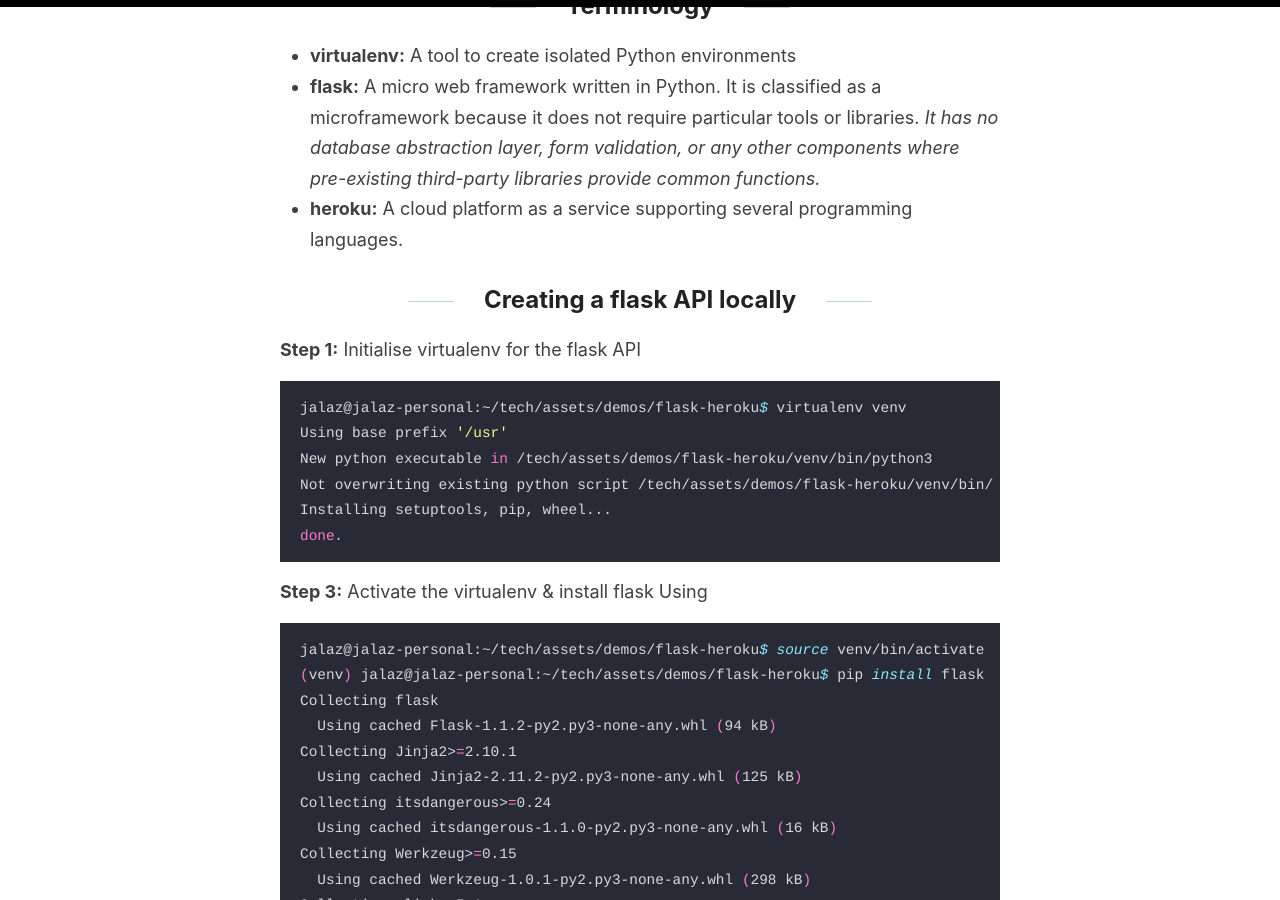
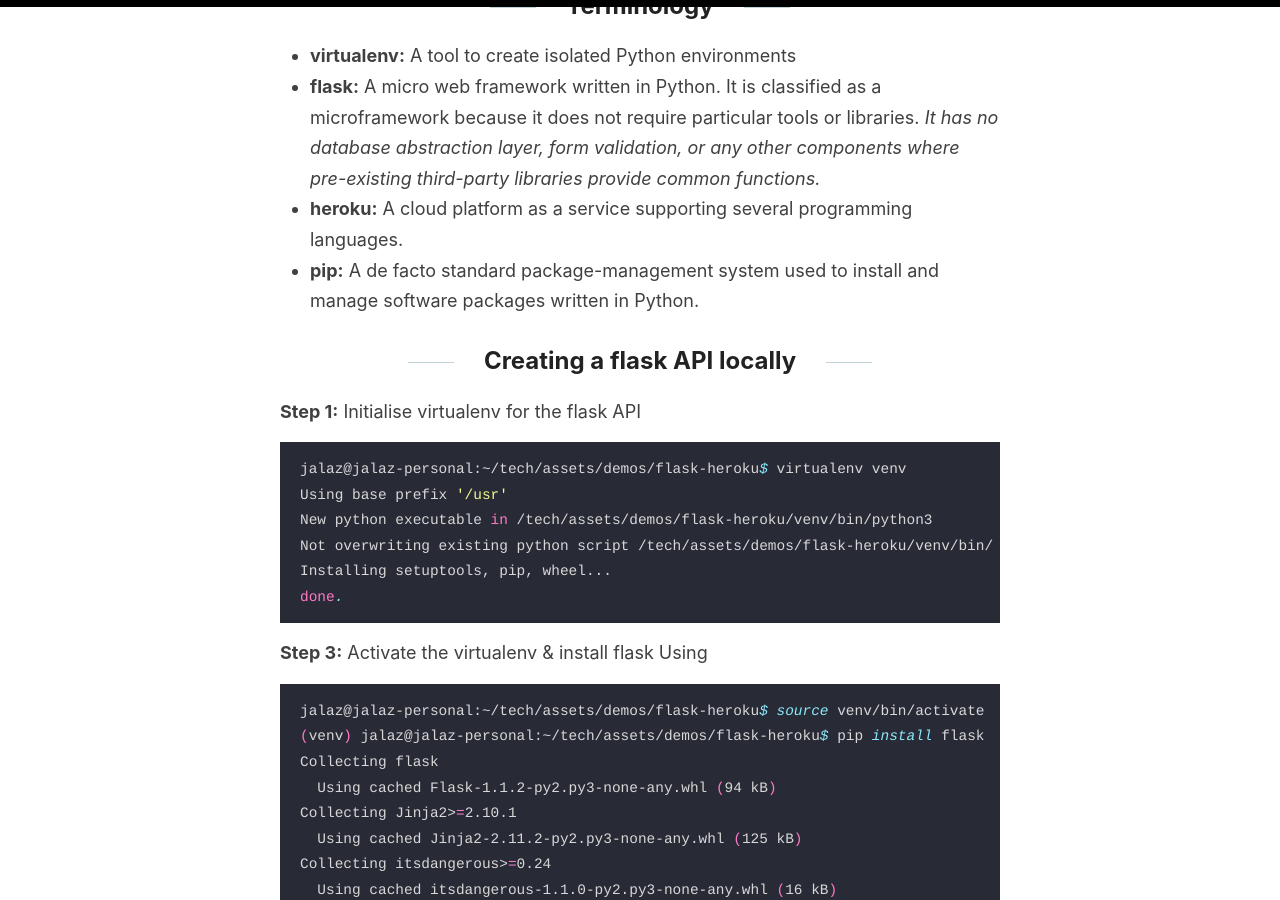
Before and after one commit to jaykay12/tech, a Jekyll site: the page built from _posts/2020-7-11-flask-heroku.md, in a window 1280 px wide and 900 px high, scrolled down 312 px. Built offline with Jekyll 4.4.1, drawn with Linux system fonts in a browser that asks for light colours.

Commit message:
Initialised tutorial for python

```diff
--- a/_posts/2020-7-11-flask-heroku.md
+++ b/_posts/2020-7-11-flask-heroku.md
@@ -8,6 +8,7 @@
  - **virtualenv:** A tool to create isolated Python environments
  - **flask:** A micro web framework written in Python. It is classified as a microframework because it does not require particular tools or libraries. _It has no database abstraction layer, form validation, or any other components where pre-existing third-party libraries provide common functions._
  - **heroku:** A cloud platform as a service supporting several programming languages.
+ - **pip:** A de facto standard package-management system used to install and manage software packages written in Python.
 
 ## Creating a flask API locally
 
```
Also changed, not shown: _posts/2020-7-13-python.md (added, +7 -0 lines).
